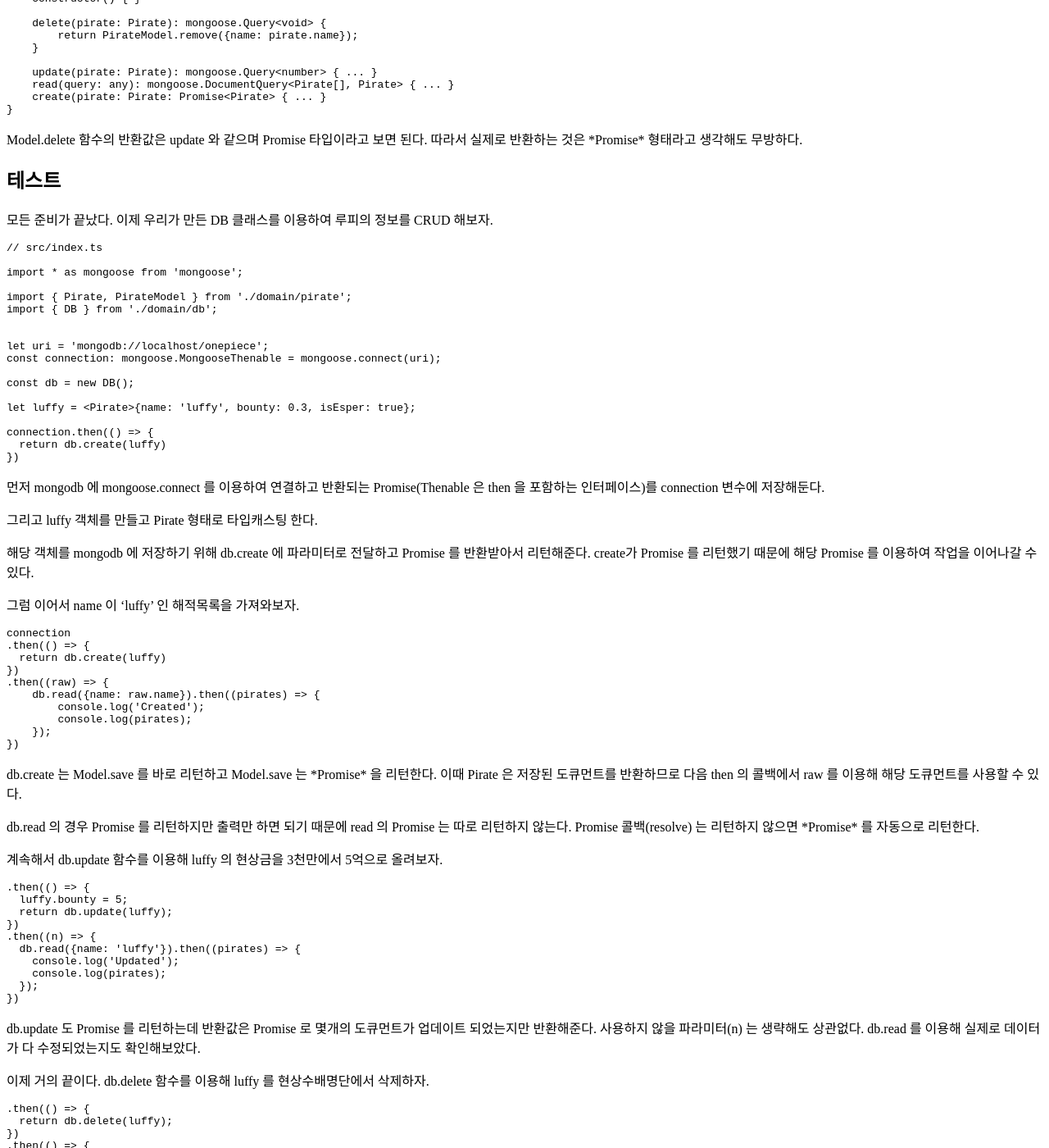
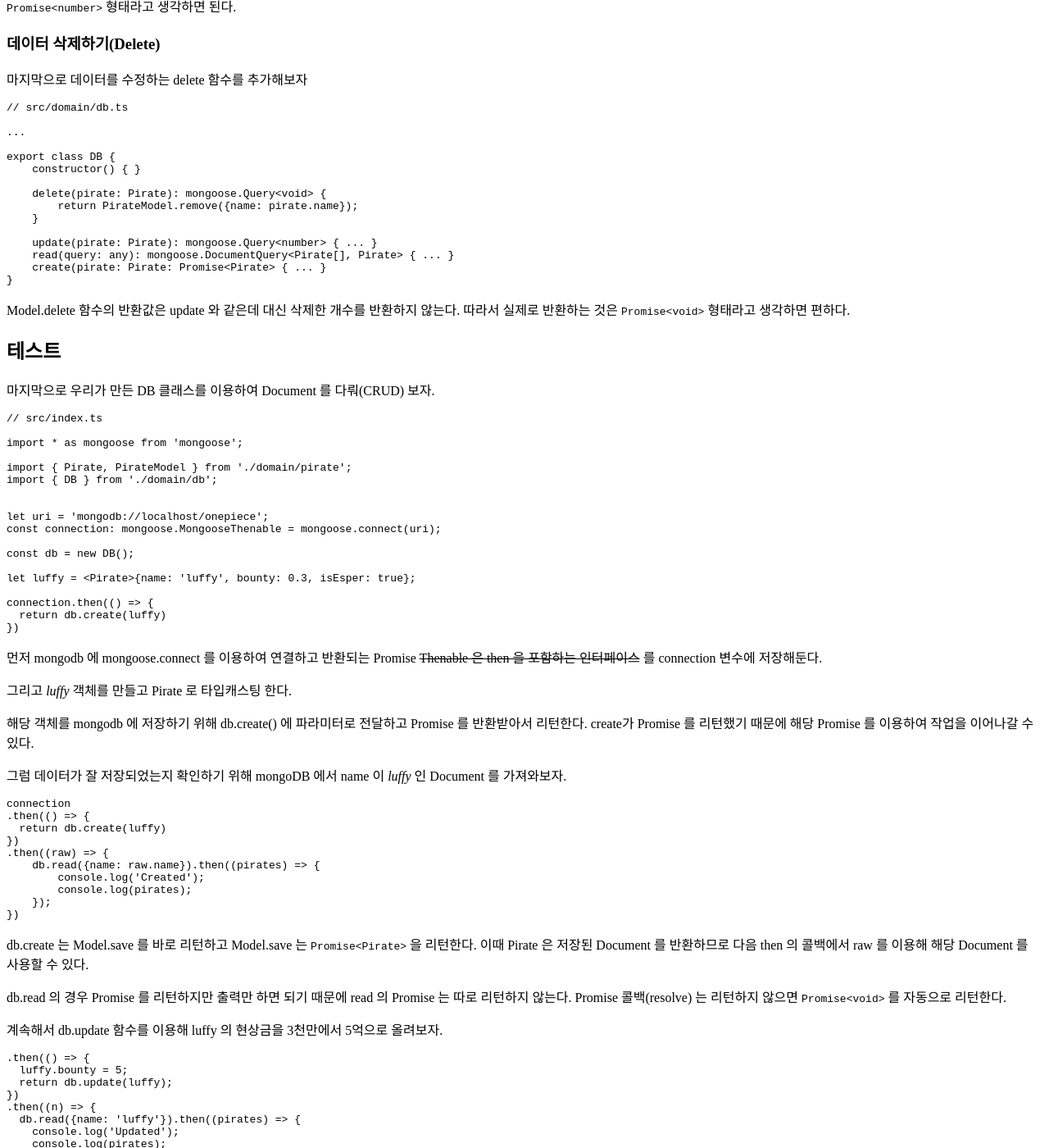
Before and after one commit to haandol/haandol.github.com, a Jekyll site: the page built from _posts/2017-04-29-typescript2-experss-tutorial-part-three.md, in a window 1280 px wide and 1400 px high, scrolled down 4556 px. Shown: the whole window at 82% size. Built offline with Jekyll 4.4.1, drawn with Linux system fonts in a browser that asks for light colours; comment, search, counter and statistics services are not loaded; some of the changed text lies outside the part shown.

Commit message:
modify emphasizes and sentences for easily read

````diff
--- a/_posts/2017-04-29-typescript2-experss-tutorial-part-three.md
+++ b/_posts/2017-04-29-typescript2-experss-tutorial-part-three.md
@@ -62,7 +62,7 @@
 ## typescript, mongoose 설치
 
 이제 typescript 와 mongodb 드라이버인 *mongoose* 패키지를 설치해보자.
-개발모드에 *@types/패키지명* 으로 타입정의를 함께 설치하는 것도 잊지 말자.
+*@types/패키지명* 으로 타입정의를 함께 설치하는 것도 잊지 말자.
 
 ```bash
 $ npm install --save mongoose typescript
@@ -71,7 +71,7 @@
 
 ## 스키마 정의
 
-mongodb 는 아래와 같이 Schema 를 이용해 Model을 생성하고, 해당 Model 을 이용하여 DB 에 데이터를 추가한다.
+mongodb 는 아래와 같이 Schema 를 이용해 Model을 생성하고, 이를 이용하여 DB 에 Document 를 추가한다.
 
 ```javascript
 var mongoose = require('mongoose');
@@ -95,7 +95,7 @@
 *printAge* 함수의 경우 User 모델의 age 필드를 참조하여 처리를 하지만
 javascript 특성상 아무 객체나 다 던져줘도 처리할 수 있다.
 
-Typescript 를 사용하면 해당 함수가 스키마에 맞는 객체가 아니면 컴파일타임에 에러를 낸다.
+Typescript 를 사용하면, 아래처럼 파라미터가 스키마에 맞는 객체가 아니면 컴파일타임에 에러를 낸다.
 
 ```typescript
 // src/index.ts
@@ -123,9 +123,20 @@
 printAge({name: 'robin'});  // CompileError: can not convert to User
 ```
 
+Typescript 를 쓰면서 추가된 사항은 아래와 같다.
+
+1. mongoose.Document 를 상속받은 Pirate 인터페이스를 정의하고
+2. 모델 생성시 Pirate 인터페이스를 제너릭 파라미터로 전달해준다.
+
+
 ### IPirate 정의하기
 
-해적 정보를 저장하기 위해 src/domain/models.ts 를 만들고 IPirate 인터페이스를 추가하자
+~~당연하게도~~ 타입체크를 하기 위해서 먼저 인터페이스나 클래스를 만들어야 한다.
+
+해적 정보를 저장하기 위해 src/domain/models.ts 를 만들고 Pirate 인터페이스를 추가하자
+
+참고로 많은 인터넷 예제들이 `IPirate` 이런 식으로 `I` 를 앞에 붙여서 인터페이스를 명명하는데
+공식 스타일가이드는 인터페이스 앞에 `I`를 붙이지 않도록 권장한다.
 
 ```bash
 $ mkdir -p src/domain
@@ -150,6 +161,7 @@
 });
 export const PirateModel = mongoose.model<Pirate>('Pirate', pirateSchema);
 ```
+
 
 ## DB 클래스 만들기
 
@@ -188,14 +200,15 @@
 }
 ```
 
-*PirateModel* 은 mongoose.Model 을 상속받아 만들어지며
-Model.save 는 해당 모델을 mongodb 에 Document 를 생성해준다.
+*PirateModel* 은 mongoose.Model 을 상속받아 만들어지며,
+Model.save() 는 해당 모델을 이용해 mongodb 에 Document 를 생성한다.
 
-이 때 반환된 값은 *Promise<T>* 의 제너릭 형태인데,
-*<T>* 제너릭은 런타임에 타입을 지정할 수 있게 해주는 기법으로
-Model 생성시 Pirate 로 우리가 지정해줬었다.
+이 때 반환된 값은 `Promise<T>` 의 제너릭 형태인데,
+`<T>` 제너릭은 런타임에 타입을 지정할 수 있게 해주는 기법으로
+처음 *PirateModel* 생성시 Pirate 로 지정해줬었다.
 
-Promise 를 쓰지 않고 전통적인 콜백방식으로도 호출 할 수 있는데 아래와 같이 해주면 된다.
+Promise 를 쓰지 않고 콜백(callback) 방식으로 호출 할 수도 있는데 아래와 같이 해주면 된다.
+
 ```typescript
 let p = new PirateModel(pirate);
 p.save((err, raw) => {
@@ -203,10 +216,10 @@
 });
 ```
 
-콜백방식은 여러 비동기 요청을 다룰 때 굉장히 복잡한 코드를 만들게 되므로 Promise 와 친해지는 것이 좋다.
-최근에는 generator 나 async/awaits 를 이용한 코루틴 기법도 많이 사용되고 있다.
+콜백 방식은 여러 비동기 요청을 다룰 때 복잡한 코드를 만들게 되므로 가급적 Promise 와 친해지는 것이 좋다.
+최근에는 generator 나 async/awaits 를 이용한 코루틴 기법도 많이 사용되고 있으니 참고하기 바란다.
 
-본 글에서는 mongoose 에서도 잘 지원하고 있고, 범용적으로 많이 쓰는 Promise 방법을 사용하기로 한다.
+본 글에서는 CRUD 비동기 요청을 위해 Promise 방법을 사용하기로 한다.
 
 
 ### 데이터 가져오기(Read)
@@ -229,10 +242,11 @@
 }
 ```
 
-Model.find 함수는 *mongoose.DocumentQuery<Pirate[], Pirate>* 를 반환하며 DocumentQuery 인터페이스는 Promise 타입을 상속받는다.
-따라서 실제로 반환하는 것은 *Promise<Pirate[], Pirate>* 형태라고 생각해도 무방하다.
+Model.find 함수는 `mongoose.DocumentQuery<Pirate[], Pirate>` 를 반환하며
+mongoose.DocumentQuery 인터페이스는 Promise 타입을 상속받는다.
+따라서 실제로 반환하는 것은 `Promise<Pirate[], Pirate>` 형태라고 생각하면 편하다.
 
-마찬가지로 read 함수도 콜백을 이용해 리턴없이 구현할 수도 있다.
+마찬가지로 read 함수도 아래와 같이 콜백 방식으로 구현할 수도 있다.
 
 ```typescript
 // src/domain/db.ts
@@ -273,8 +287,9 @@
 }
 ```
 
-Model.update 함수는 *mongoose.Query<number>* 를 반환하며 Query 인터페이스는 DocumentQuery 를 상속받으므로, 역시 Promise 타입을 상속받는다.
-따라서 실제로 반환하는 것은 *Promise<number>* 형태라고 생각해도 무방하다.
+Model.update 함수는 `mongoose.Query<number>` 를 반환하며
+Query 인터페이스는 DocumentQuery 를 상속받으므로, 역시 Promise 타입을 상속받는다.
+따라서 실제로 반환하는 것은 `Promise<number>` 형태라고 생각하면 된다.
 
 
 ### 데이터 삭제하기(Delete)
@@ -299,13 +314,13 @@
 }
 ```
 
-Model.delete 함수의 반환값은 update 와 같으며 Promise 타입이라고 보면 된다.
-따라서 실제로 반환하는 것은 *Promise<void>* 형태라고 생각해도 무방하다.
+Model.delete 함수의 반환값은 update 와 같은데 대신 삭제한 개수를 반환하지 않는다.
+따라서 실제로 반환하는 것은 `Promise<void>` 형태라고 생각하면 편하다.
 
 
 ## 테스트
 
-모든 준비가 끝났다. 이제 우리가 만든 DB 클래스를 이용하여 루피의 정보를 CRUD 해보자.
+마지막으로 우리가 만든 DB 클래스를 이용하여 Document 를 다뤄(CRUD) 보자.
 
 ```typescript
 // src/index.ts
@@ -329,14 +344,14 @@
 ```
 
 먼저 mongodb 에 mongoose.connect 를 이용하여 연결하고
-반환되는 Promise(Thenable 은 then 을 포함하는 인터페이스)를 connection 변수에 저장해둔다.
+반환되는 Promise ~~Thenable 은 then 을 포함하는 인터페이스~~ 를 connection 변수에 저장해둔다.
 
-그리고 luffy 객체를 만들고 Pirate 형태로 타입캐스팅 한다.
+그리고 *luffy* 객체를 만들고 Pirate 로 타입캐스팅 한다.
 
-해당 객체를 mongodb 에 저장하기 위해 db.create 에 파라미터로 전달하고 Promise 를 반환받아서 리턴해준다.
+해당 객체를 mongodb 에 저장하기 위해 db.create() 에 파라미터로 전달하고 Promise 를 반환받아서 리턴한다.
 create가 Promise 를 리턴했기 때문에 해당 Promise 를 이용하여 작업을 이어나갈 수 있다.
 
-그럼 이어서 name 이 'luffy' 인 해적목록을 가져와보자.
+그럼 데이터가 잘 저장되었는지 확인하기 위해 mongoDB 에서 name 이 *luffy* 인 Document 를 가져와보자.
 
 ```typescript
 connection
@@ -351,11 +366,12 @@
 })
 ```
 
-db.create 는 Model.save 를 바로 리턴하고 Model.save 는 *Promise<Pirate>* 을 리턴한다.
-이때 Pirate 은 저장된 도큐먼트를 반환하므로 다음 then 의 콜백에서 raw 를 이용해 해당 도큐먼트를 사용할 수 있다.
+db.create 는 Model.save 를 바로 리턴하고 Model.save 는 `Promise<Pirate>` 을 리턴한다.
+이때 Pirate 은 저장된 Document 를 반환하므로
+다음 then 의 콜백에서 raw 를 이용해 해당 Document 를 사용할 수 있다.
 
 db.read 의 경우 Promise 를 리턴하지만 출력만 하면 되기 때문에 read 의 Promise 는 따로 리턴하지 않는다.
-Promise 콜백(resolve) 는 리턴하지 않으면 *Promise<void>* 를 자동으로 리턴한다.
+Promise 콜백(resolve) 는 리턴하지 않으면 `Promise<void>` 를 자동으로 리턴한다.
 
 계속해서 db.update 함수를 이용해 luffy 의 현상금을 3천만에서 5억으로 올려보자.
 
@@ -372,12 +388,11 @@
 })
 ```
 
-db.update 도 Promise 를 리턴하는데 반환값은 Promise<number> 로 몇개의 도큐먼트가 업데이트 되었는지만 반환해준다.
-사용하지 않을 파라미터(n) 는 생략해도 상관없다.
+db.update 도 Promise 를 리턴하는데 반환값은 Promise<number> 로
+몇개의 Document 가 업데이트 되었는지만 반환해준다.
 db.read 를 이용해 실제로 데이터가 다 수정되었는지도 확인해보았다.
 
-이제 거의 끝이다.
-db.delete 함수를 이용해 luffy 를 현상수배명단에서 삭제하자.
+마지막으로 db.delete 함수를 이용해 luffy 를 현상수배명단에서 삭제하자.
 
 ```typescript
 .then(() => {
@@ -394,7 +409,7 @@
 db.delete 도 Promise 를 반환하는데 Promise<void> 를 반환한다. 따라서 파라미터가 없는 것을 볼 수 있다.
 db.read 를 이용해 실제로 데이터가 다 지워졌는지도 확인해보았다.
 
-마지막으로 mongodb 커넥션을 닫아주자.
+모든 작업을 마쳤으면 mongodb 커넥션을 닫아주자.
 
 ```typescript
 .then(() => {
@@ -416,24 +433,27 @@
 bounty: 0.3,
 isEsper: true,
 __v: 0 } ]
+
 Updated
 [ { _id: 5905f3efb1b5611171a5bccd,
 name: 'luffy',
 bounty: 5,
 isEsper: true,
 __v: 0 } ]
+
 Deleted
 []
 ```
 
-참고로 mongoose.mpromise 관련 warning 이 나오는데 typescript 에서는 Promise 를 global.Promise 로 대체할 수가 없어서 해결을 못했다.
-~~그냥 무시해도 상관없긴하지만~~
+> 참고로 mongoose.mpromise 관련 warning 이 나오는데 ~~그냥 무시해도 상관없음~~
+> typescript 에서는 Promise 를 global.Promise 로 대체할 수가 없어서 해결을 못했다.
 
 ## 마치며
 
-이런저런 기능이나 다양한 Promise 활용법도 넣으려고 했는데 코드가 복잡해져서 다 빼고 핵심적인 부분만 담았다.
+넣고 싶은 내용은 많았지만 다 빼고 핵심적인 부분만 담으려고 했다.
+이상한 내용은 댓글이나 티켓을 보내주시면 빠르게 수정하겠다.
 
-이상한 점은 댓글이나 QnA 로 티켓을 만들어주면 빠르게 반영하도록 하겠다.
+다음은 typescript + socket.io 를 이용하여 아주 간단한 채팅서비스를 만들어보자.
 
 ----
 
````
Also changed, not shown: other parts of _posts/2017-04-29-typescript2-experss-tutorial-part-three.md (+3 -1 lines).
